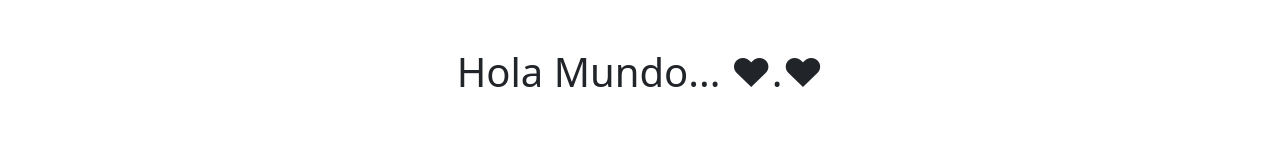
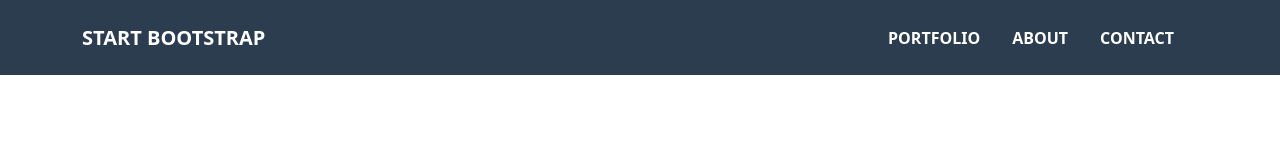
Before and after one commit to JUANCAMILO2001/actividad_branch, a plain HTML site: page index.html in a window 1280 px wide. Drawn offline with Linux system fonts and the light colour scheme.

Commit message:
menu de navegacion

```diff
--- a/css/style.css
+++ b/css/style.css
@@ -0,0 +1,19 @@
+
+        /*camilo header*/
+        .navbar{
+            height: 75px;
+        }
+        .bg-body-nav{
+            background-color: #2C3D4F;
+            color: #FFFFFF;
+        }
+        .navbar-toggler{
+            border: 1px solid #1abc9c!important;
+            background: #1abc9c;
+        }
+        .navbar a{
+            color: #FFFFFF;
+        }
+        .navbar a:hover{
+            color: #1abc9c;
+        }
--- a/index.html
+++ b/index.html
@@ -2,15 +2,37 @@
 <html lang="es">
 <head>
     <meta charset="UTF-8">
-    <meta name="viewport"
-          content="width=device-width, user-scalable=no, initial-scale=1.0, maximum-scale=1.0, minimum-scale=1.0">
+    <meta name="viewport"content="width=device-width, user-scalable=no, initial-scale=1.0, maximum-scale=1.0, minimum-scale=1.0">
     <meta http-equiv="X-UA-Compatible" content="ie=edge">
     <title>Actividad 1</title>
     <link rel="stylesheet" href="css/style.css">
     <link rel="stylesheet" href="libs/bootstrap-5.0.2-dist/css/bootstrap.min.css">
 </head>
 <body>
-<p class="text-center mt-5 h1">Hola Mundo... ♥.♥</p>
+    <!--camilo header paso 1-->
+    <header>
+        <nav class="navbar text-white navbar-expand-lg bg-body-nav">
+            <div class="container">
+              <a class="navbar-brand" href="#"><strong>START BOOTSTRAP</strong></a>
+              <button class="navbar-toggler" type="button" data-bs-toggle="collapse" data-bs-target="#navbarSupportedContent" aria-controls="navbarSupportedContent" aria-expanded="false" aria-label="Toggle navigation">
+                <i class="fa-solid fa-bars" style="color: #ffffff;"></i>
+              </button>
+              <div class="collapse navbar-collapse " id="navbarSupportedContent">
+                <ul class="navbar-nav ms-auto mb-2 mb-lg-0">
+                  <li class="nav-item me-3">
+                    <a class="nav-link" href="#"><strong>PORTFOLIO</strong></a>
+                  </li>
+                  <li class="nav-item me-3">
+                    <a class="nav-link" href="#"><strong>ABOUT</strong></a>
+                  </li>
+
+                  <li class="nav-item me-3">
+                    <a class="nav-link" href="#"><strong>CONTACT</strong></a>
+                  </li>
+              </div>
+            </div>
+          </nav>
+    </header>
 
 <script src="libs/bootstrap-5.0.2-dist/js/bootstrap.min.js"></script>
 <script src="js/scripts.js"></script>
```
